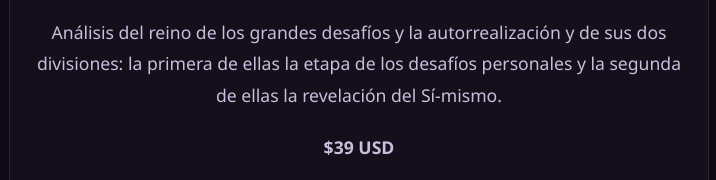
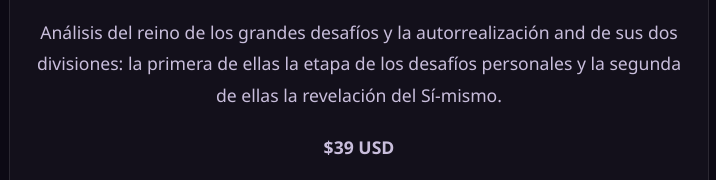
Before and after one commit to revalfotos-cyber/tarot-sabiduria, a plain HTML site: page index.html in a window 1280 px wide. Shown: the part 4110-4290 px from the top of the page, 281-997 px from the left. Drawn offline with Linux system fonts and the light colour scheme.

Commit message:
Update index.html

```diff
--- a/index.html
+++ b/index.html
@@ -86,7 +86,7 @@
             <div class="tarjeta-curso" style="background: rgba(255,255,255,0.03); padding: 20px; border-radius: 12px; margin-bottom: 25px; border: 1px solid rgba(255,255,255,0.1);">
                 <img src="Imagen curso 4.jpg" alt="Curso 4" style="width:100%; max-width:250px; border-radius: 8px; margin-bottom: 15px;">
                 <h3>Introducción al reino de los grandes desafíos y de la autorrealización</h3>
-                <p>Análisis del reino de los grandes desafíos y la autorrealización y de sus dos divisiones: la primera de ellas la etapa de los desafíos personales y la segunda de ellas la revelación del Sí-mismo.</p>
+                <p>Análisis del reino de los grandes desafíos y la autorrealización and de sus dos divisiones: la primera de ellas la etapa de los desafíos personales y la segunda de ellas la revelación del Sí-mismo.</p>
                 <p style="color: #ffd700; font-size: 1.5rem; font-weight: bold; margin: 10px 0;">$39 USD</p>
                 <a href="https://hotmart.com" class="gold" target="_blank">Inscribirse en Hotmart →</a>
             </div>
```
